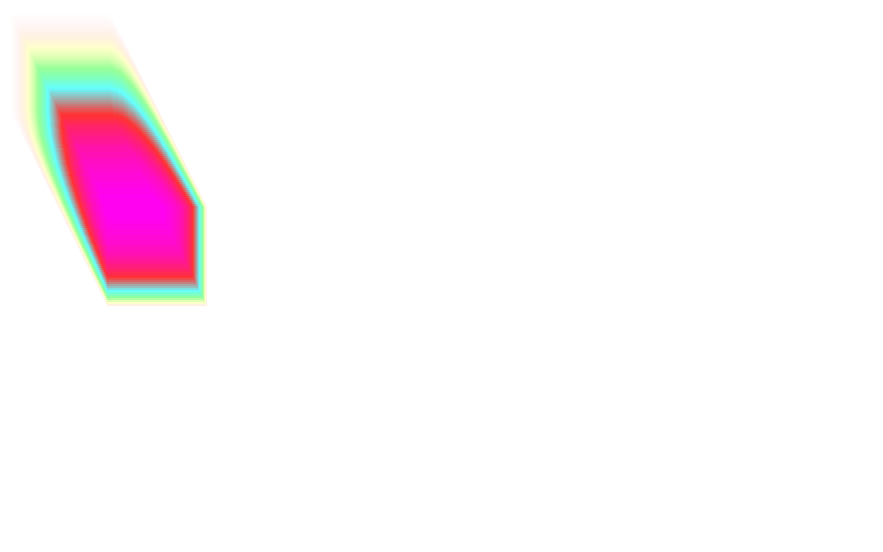
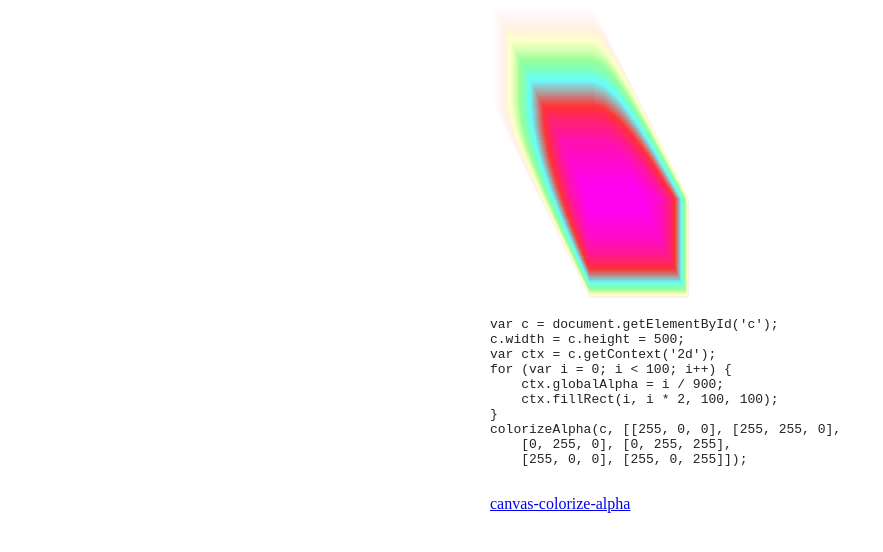
Before and after one commit to tmcw-up-for-adoption/canvas-colorize-alpha, a website: page index.html in a window 1280 px wide. Shown: the whole page, without its empty margins (0-883 px from the left). Drawn offline with Linux system fonts and the light colour scheme.

Commit message:
Nicer index

```diff
--- a/index.html
+++ b/index.html
@@ -2,15 +2,35 @@
 <html>
     <head>
         <title></title>
-        <link rel='stylesheet' type='text/css' href='' />
         <meta http-equiv='content-type' content='text/html; charset=utf-8' />
+        <style>
+body {
+    width: 300px;
+    margin: 0 auto;
+}
+pre {
+    color: #222;
+}
+        </style>
     </head>
     <body>
     	<canvas id='c'></canvas>
+<pre>var c = document.getElementById('c');
+c.width = c.height = 500;
+var ctx = c.getContext('2d');
+for (var i = 0; i < 100; i++) {
+    ctx.globalAlpha = i / 900;
+    ctx.fillRect(i, i * 2, 100, 100);
+}
+colorizeAlpha(c, [[255, 0, 0], [255, 255, 0],
+    [0, 255, 0], [0, 255, 255],
+    [255, 0, 0], [255, 0, 255]]);
+        </pre>
+        <a href='https://github.com/tmcw/canvas-colorize-alpha'>canvas-colorize-alpha</a>
         <script src='index.js'></script>
         <script>
         var c = document.getElementById('c');
-        c.width = c.height = 500;
+        c.width = c.height = 300;
         var ctx = c.getContext('2d');
         for (var i = 0; i < 100; i++) {
             ctx.globalAlpha = i / 900;
```
